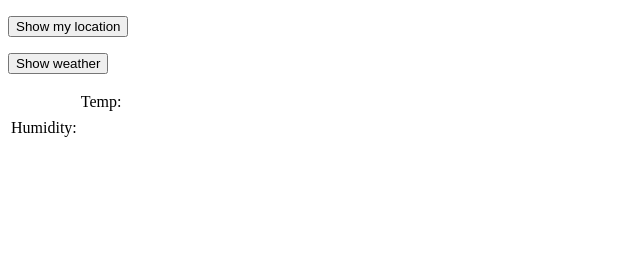
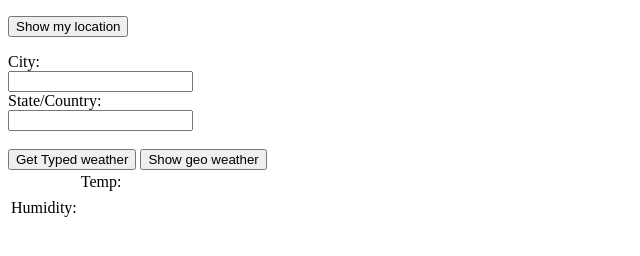
Before and after one commit to Psychoneironaut/WeatherApp, a plain HTML site: page index.html in a window 1280 px wide. Shown: the whole page, without its empty margins (0-640 px from the left). Drawn offline with Linux system fonts and the light colour scheme.

Commit message:
User Type location
added text feilds and function for user to select city/state/country to
view weather for

```diff
--- a/index.html
+++ b/index.html
@@ -10,28 +10,32 @@
     <p>
         <button onclick="geoFindMe()">Show my location</button>
     </p>
-    <p class="weather">
-        <button onclick="getWeather()">Show weather</button>
-    </p>
+    <form>
+        City:
+        <br>
+            <input type="text" id="cityText">
+        <br>
+        State/Country:
+        <br>
+            <input type="text" id="stateText"> </form>
+        <br>
+
+
+        <button onclick="getTypedWeather()">Get Typed weather</button>
+
+        <button onclick="getWeather()">Show geo weather</button>
+
     <div id="out"></div>
     <table>
         <tr>
-        <td>
-          <span id="conditionTd"></span>
-        </td>
-        <td>
-          Temp:
-            <span id="currentTemp"></span>
-        </td>
+            <td> <span id="conditionTd"></span> </td>
+            <td> Temp: <span id="currentTemp"></span> </td>
         </tr>
         <tr>
             <td></td>
         </tr>
         <tr>
-        <td>
-          Humidity:
-            <span id="humidityTd"></span>
-        </td>
+            <td> Humidity: <span id="humidityTd"></span> </td>
         </tr>
     </table>
     <script src="jquery-3.1.1.js" type="text/javascript"></script>
--- a/script.js
+++ b/script.js
@@ -30,6 +30,35 @@ function geoFindMe() {
   navigator.geolocation.getCurrentPosition(success, error);
 }
 
+function getTypedWeather(){
+
+    var city = $('#cityText').val();
+    var state = $('#stateText').val();
+    var loc1 = city+", "+state;
+    var u = 'f';
+
+    var query1 = "SELECT * FROM weather.forecast WHERE woeid in (select woeid from geo.places(1) where text='" + loc1 + "') AND u='" + u + "'";
+    var cacheBuster = Math.floor((new Date().getTime()) / 3600 / 1000);
+
+    var url1 = 'https://query.yahooapis.com/v1/public/yql?q=' + encodeURIComponent(query1) + '&format=json&_nocache=' + cacheBuster;
+
+    window['doWeather'] = function(data) {
+        var info = data.query.results.channel;
+        $('#conditionTd').html(info.item.condition.text);
+        $('#currentTemp').html(info.item.forecast[0].low + (u.toUpperCase()) + ' - ' + info.item.forecast[0].high + (u.toUpperCase()));
+        $('#humidityTd').html(" "+info.atmosphere.humidity );
+
+    };
+    $.ajax({
+        url: url1,
+        dataType: 'jsonp',
+        cache: true,
+        jsonpCallback: 'doWeather'
+    });
+
+
+}
+
 function getWeather() {
 
 //CODE Using location attempts
@@ -50,14 +79,16 @@ function getWeather() {
 //    var query1 = "SELECT * FROM weather.forecast WHERE woeid in (SELECT woeid FROM geo.places(1) where text='" + loc1 + "') AND u='" + u + "'";
 //
 
-     var u = 'F';
+
+
+    var u = 'F';
     var query = "SELECT * FROM weather.forecast WHERE woeid in (SELECT woeid FROM geo.places(1) WHERE text=\"(" + latitude + ","+ longitude+ ")\")";
 
     var cacheBuster = Math.floor((new Date().getTime()) / 3600 / 1000);
 
     var url1 = 'https://query.yahooapis.com/v1/public/yql?q=' + encodeURIComponent(query) + '&format=json&_nocache=' + cacheBuster;
 
-    window['wxCallback1'] = function(data) {
+    window['doWeather'] = function(data) {
         var info = data.query.results.channel;
         $('#conditionTd').html(info.item.condition.text);
         $('#currentTemp').html(info.item.forecast[0].low + (u.toUpperCase()) + ' - ' + info.item.forecast[0].high + (u.toUpperCase()));
@@ -68,8 +99,6 @@ function getWeather() {
         url: url1,
         dataType: 'jsonp',
         cache: true,
-        jsonpCallback: 'wxCallback1'
+        jsonpCallback: 'doWeather'
     });
 }
-
-window.onload = alert("page loaded");
```
Lines whose indentation alone changed are shown as unchanged.
